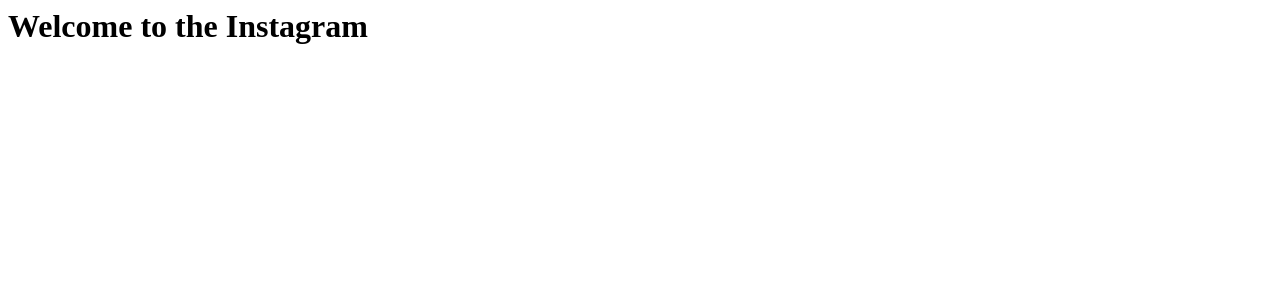
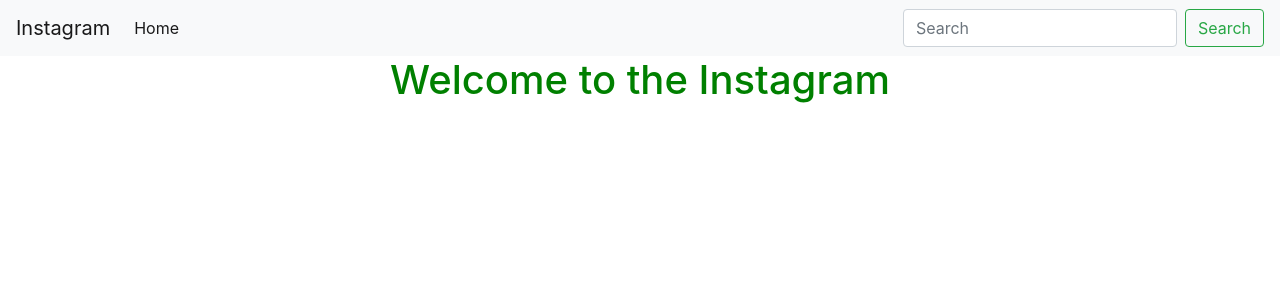
Before and after one commit to finaclemence15/instagramApp, a Django app: page / in a window 1280 px wide. Shown: the top 300 px of the page. Run offline with Django 3.2, Linux system fonts and the light colour scheme; some libraries are stand-ins or nearby versions.

Commit message:
adding a navbar

```diff
--- a/instagramapp/templates/all-news/base.html
+++ b/instagramapp/templates/all-news/base.html
@@ -1,3 +1,5 @@
+{% load bootstrap4 %}
+{% load static%}
 <!DOCTYPE html>
 <html>
 <head>
@@ -9,8 +11,22 @@
     <title> Instagram Tribune </title>
   {% endif %}
 
+  {% block styles %}
+    {% bootstrap_css %}
+    <link rel="stylesheet" href="{% static 'css/styles.css' %}">
+  {% endblock %}
+
 </head>
 <body>
-    {% block content %} <h1> Welcome to the Instagram </h1> {%endblock%}
+    {% include "navbar.html" %}
+
+    {% block content %}
+    <h1 class='text-center'> Welcome to the Instagram </h1>
+    {%endblock%}
+
+    {% block scripts %}
+        <script src="https://ajax.googleapis.com/ajax/libs/jquery/3.2.1/jquery.min.js"></script>
+     {% bootstrap_javascript %}
+    {% endblock %}
 </body>
 </html>
--- a/instagramapp/templates/index.html
+++ b/instagramapp/templates/index.html
@@ -1 +1,6 @@
-<h1> Welcome to the Instagram </h1>
+{%extends 'all-news/base.html'%}
+
+{% block content %}
+{{block.super}}
+
+{% endblock %}
--- /dev/null
+++ b/instagramapp/templates/navbar.html
@@ -0,0 +1,28 @@
+<!DOCTYPE html>
+<html lang="en">
+<head>
+
+  <meta charset="utf-8">
+  <meta name="viewport" content="width=device-width, initial-scale=1">
+</head>
+<body>
+    <nav class="navbar navbar-expand-lg navbar-light bg-light">
+        <button class="navbar-toggler" type="button" data-toggle="collapse" data-target="#navbarTogglerDemo03" aria-controls="navbarTogglerDemo03" aria-expanded="false" aria-label="Toggle navigation">
+          <span class="navbar-toggler-icon"></span>
+        </button>
+        <a class="navbar-brand" href="#">Instagram</a>
+
+        <div class="collapse navbar-collapse" id="navbarTogglerDemo03">
+          <ul class="navbar-nav mr-auto mt-2 mt-lg-0">
+            <li class="nav-item active">
+              <a class="nav-link" href="#">Home <span class="sr-only">(current)</span></a>
+            </li>
+          </ul>
+          <form class="form-inline my-2 my-lg-0">
+            <input class="form-control mr-sm-2" type="search" placeholder="Search" aria-label="Search">
+            <button class="btn btn-outline-success my-2 my-sm-0" type="submit">Search</button>
+          </form>
+        </div>
+      </nav>
+</body>
+</html>
--- a/instagramproject/settings.py
+++ b/instagramproject/settings.py
@@ -32,6 +32,7 @@ ALLOWED_HOSTS = []
 
 INSTALLED_APPS = [
     'instagramapp.apps.InstagramappConfig',
+    'bootstrap4',
     'django.contrib.admin',
     'django.contrib.auth',
     'django.contrib.contenttypes',
@@ -119,3 +120,6 @@ USE_TZ = True
 # https://docs.djangoproject.com/en/1.11/howto/static-files/
 
 STATIC_URL = '/static/'
+STATICFILES_DIRS = [
+    os.path.join(BASE_DIR, "static"),
+]
--- /dev/null
+++ b/static/css/styles.css
@@ -0,0 +1,4 @@
+h1
+{
+  color: green;
+}
```
